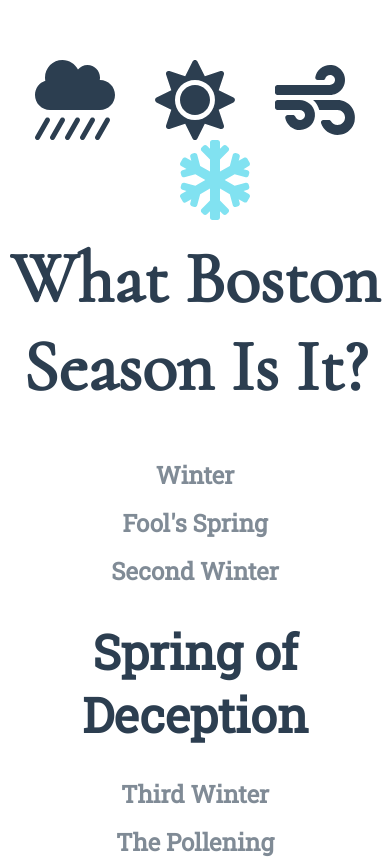
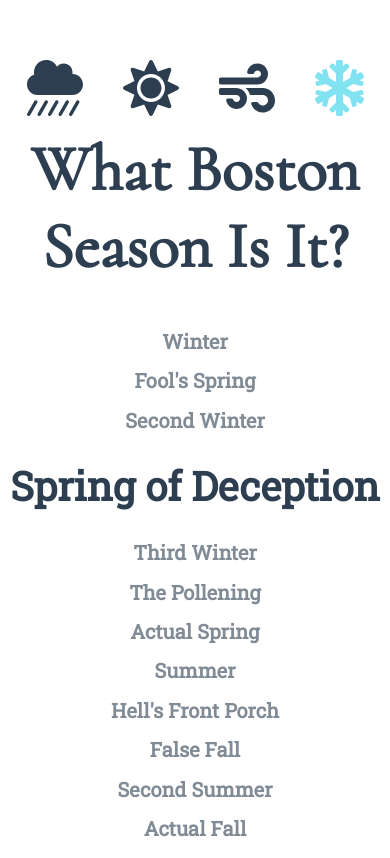
Before and after one commit to rkdeshpande/season-dev, a Vue app: page / in a window 390 px wide. Shown: the top 858 px of the page. Built offline with nearby package versions, Linux system fonts and the light colour scheme.

Commit message:
better size for phones

```diff
--- a/src/components/Season.vue
+++ b/src/components/Season.vue
@@ -44,10 +44,10 @@ a {
 }
 .inactive {
   color: #808b96;
-  font-size: 1.5em;
+  font-size: 1.25em;
 }
 .active {
-  font-size: 3em;
+  font-size: 2.5em;
   color: #2c3e50;
 }
 </style>
--- a/src/components/TitleCard.vue
+++ b/src/components/TitleCard.vue
@@ -39,7 +39,7 @@ export default {
 }
 h1 {
   margin-top: 15px;
-  font-size: 4.5em;
+  font-size: 4em;
   font-family: 'Cormorant', serif;
 }
 ul {
@@ -54,7 +54,7 @@ a {
   color: #42b983;
 }
 .season-icon {
-  font-size: 5em;
+  font-size: 3.5em;
   margin-left: 40px;
 }
 .season-icon:first-child {
```
